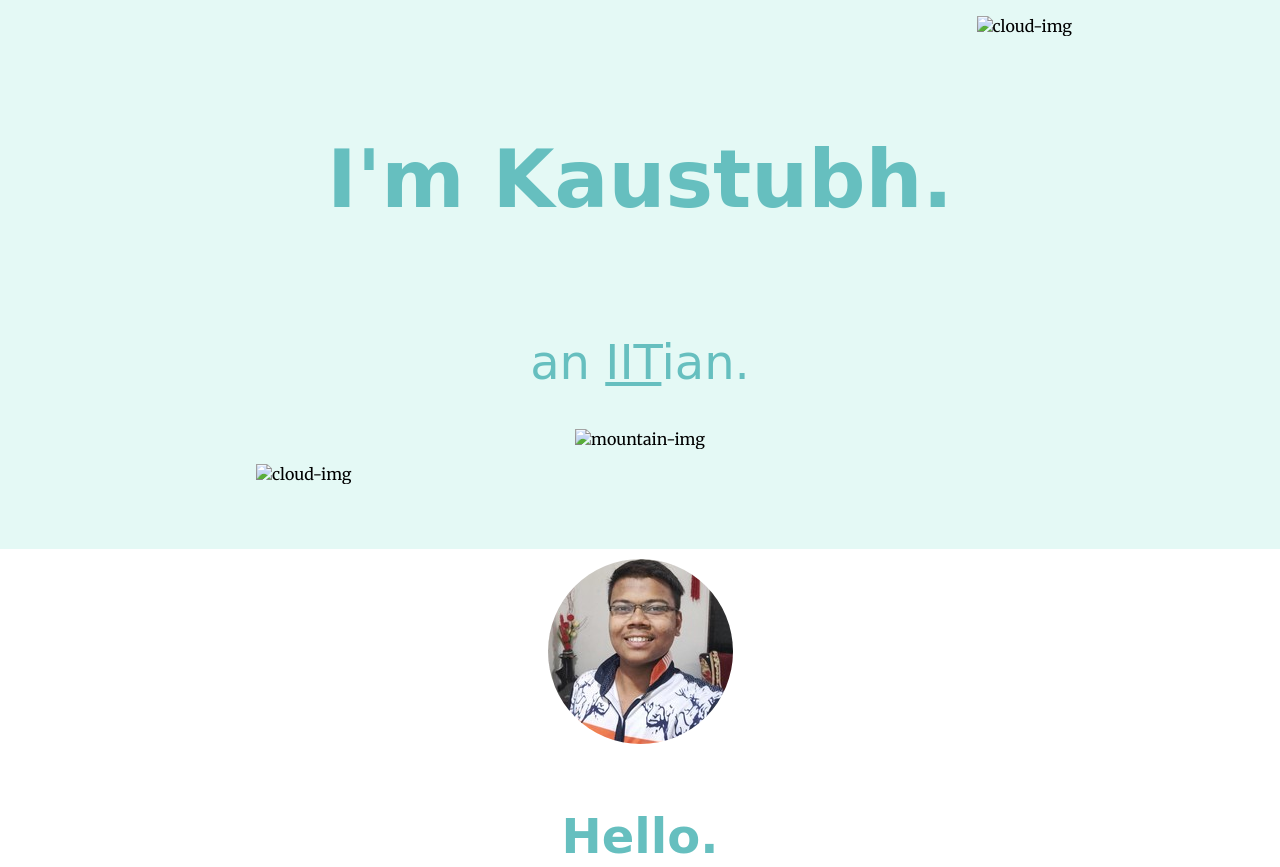
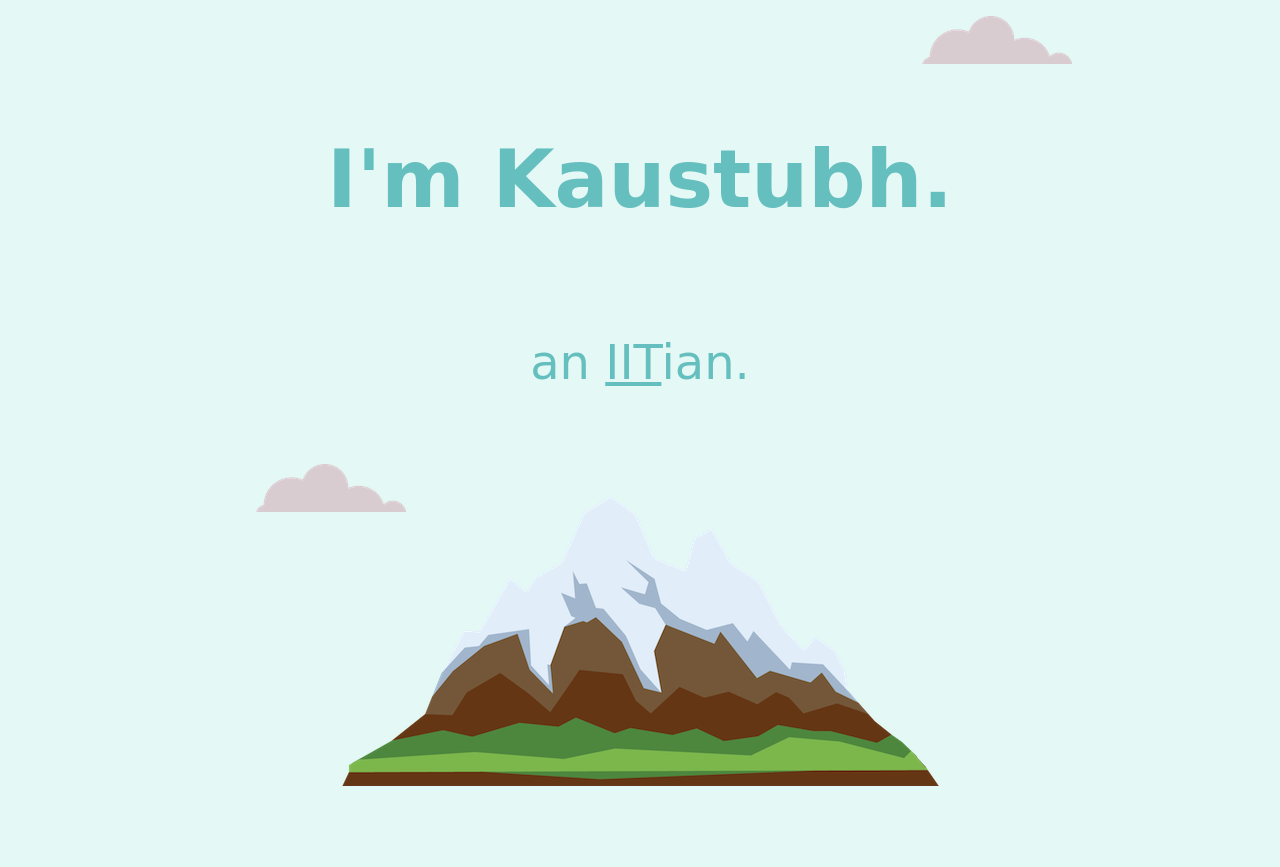
Before and after one commit to kcubeiitkgp/cv-new, a plain HTML site: page index.html in a window 1280 px wide. Shown: the top 867 px of the page. Drawn offline with Linux system fonts and the light colour scheme; files that its build step writes are made by us from their sources.

Commit message:
Update index.html

```diff
--- a/index.html
+++ b/index.html
@@ -9,11 +9,11 @@
 </head>
 <body>
 	<div class="top">
-	<img class="tcloud" src="Images/cloud.png" alt="cloud-img">
+	<img class="tcloud" src="cloud.png" alt="cloud-img">
 	<h1 >I'm Kaustubh.</h1>
 	<h2 class="iitian">an <span class="iit">IIT</span>ian.</h2>
-	<img class="bcloud" src="Images/cloud.png" alt="cloud-img">
-	<img src="Images/mountain.png" alt="mountain-img">
+	<img class="bcloud" src="cloud.png" alt="cloud-img">
+	<img src="mountain.png" alt="mountain-img">
 	</div>
 
 	<div class="middle-container">
```
